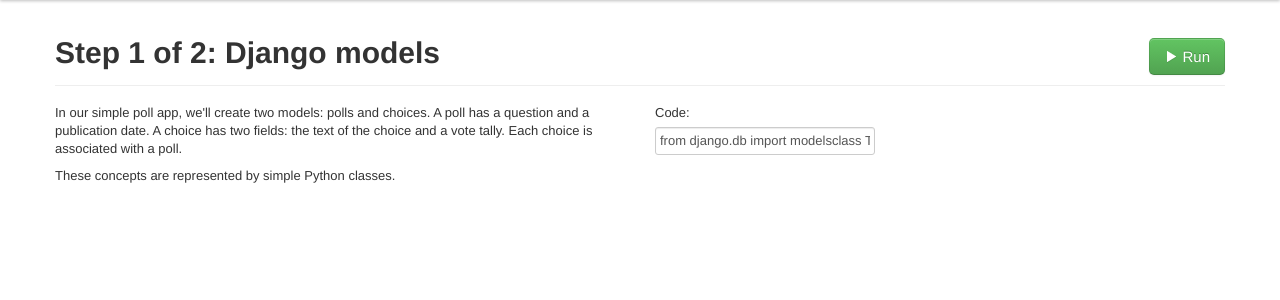
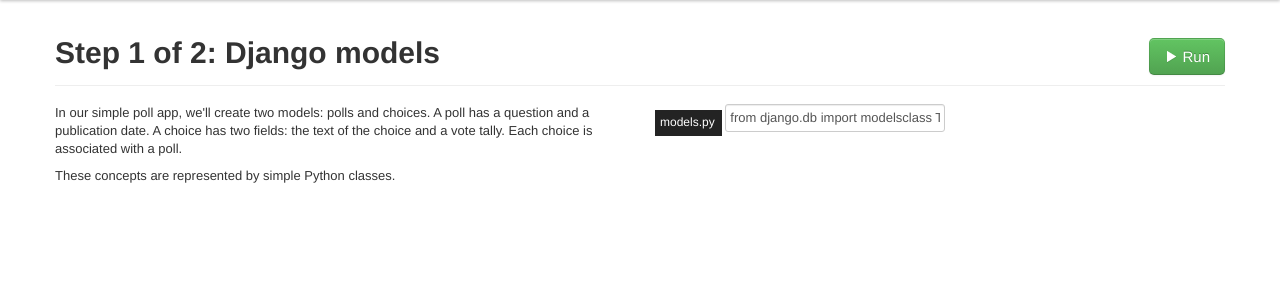
Before and after one commit to ONsec-Lab/djangodash2012, a Django app: page /tutorial/1/1/ in a window 1280 px wide. Shown: the part 40-340 px from the top of the page. Run offline with Django 3.2, Linux system fonts and the light colour scheme; data comes from the database, SQL or seed files in the repository; some libraries are stand-ins or nearby versions.

Commit message:
add file name to editor

```diff
--- a/frontend/static/css/site.css
+++ b/frontend/static/css/site.css
@@ -37,6 +37,18 @@
   right: 0;
 }
 
+.step-file {
+  display: inline-block;
+  padding: 3px 7px 5px 5px;
+  font-size: 12px;
+  color: white;
+  background: #232323;
+}
+
+.step-editor {
+  position: relative;
+}
+
 .step-editor .django-ace-widget {
   width: 100%;
 }
--- a/frontend/static/less/site.less
+++ b/frontend/static/less/site.less
@@ -40,7 +40,16 @@
     right: 0;
 }
 
+.step-file {
+    font-size:12px;
+    color:white;
+    padding:3px 7px 5px 5px;
+    display: inline-block;
+    background:#232323;
+}
+
 .step-editor {
+    position: relative;
     .django-ace-widget {
         width: 100%;
     }
--- a/frontend/templates/tutorial.html
+++ b/frontend/templates/tutorial.html
@@ -8,6 +8,7 @@
     <button class="btn btn-success btn-large"  id="tutorialRunButton"><i class="icon-play icon-white"></i> Run</button>
     <a href="{{ next_url }}" class="btn btn-success btn-large hide" id="tutorialNextButton"><i class="icon-arrow-right icon-white"></i> Next</a>
 </div>
+<!-- result modal dialog -->
 <div class="modal hide" id="resultsWindow">
   <div class="modal-header">
     <button type="button" class="close" data-dismiss="modal">×</button>
@@ -17,6 +18,7 @@
     <iframe src="{{ results_url }}"></iframe>
   </div>
 </div>
+<!-- end -->
 
 <div class="row">
     <div class="span6 step-info">
@@ -26,10 +28,8 @@
     </div>
     <div class="span6">
         <div class="step-editor">
-            {{ editor_form }}
-        </div>
-        <div class="step-run-buttons">
-            <!-- <button class="btn btn-success btn-large"  id="tutorialRunButton"><i class="icon-play icon-white"></i> Run</button> -->
+            <div class="step-file">{{ step.file_path }}</div>
+            {{ editor_form.code }}
         </div>
         <div class="step-console">
             <div  id="tutorialConsole"></div>
```
